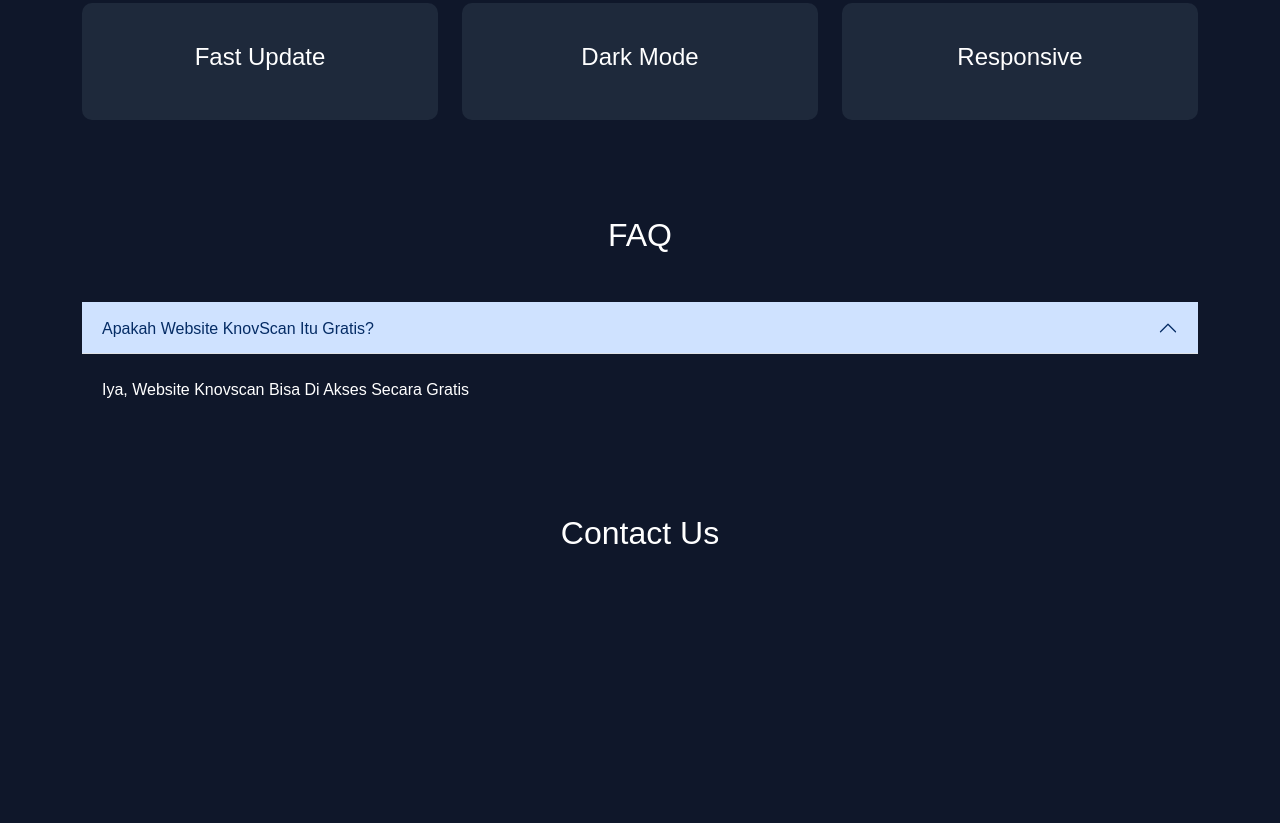
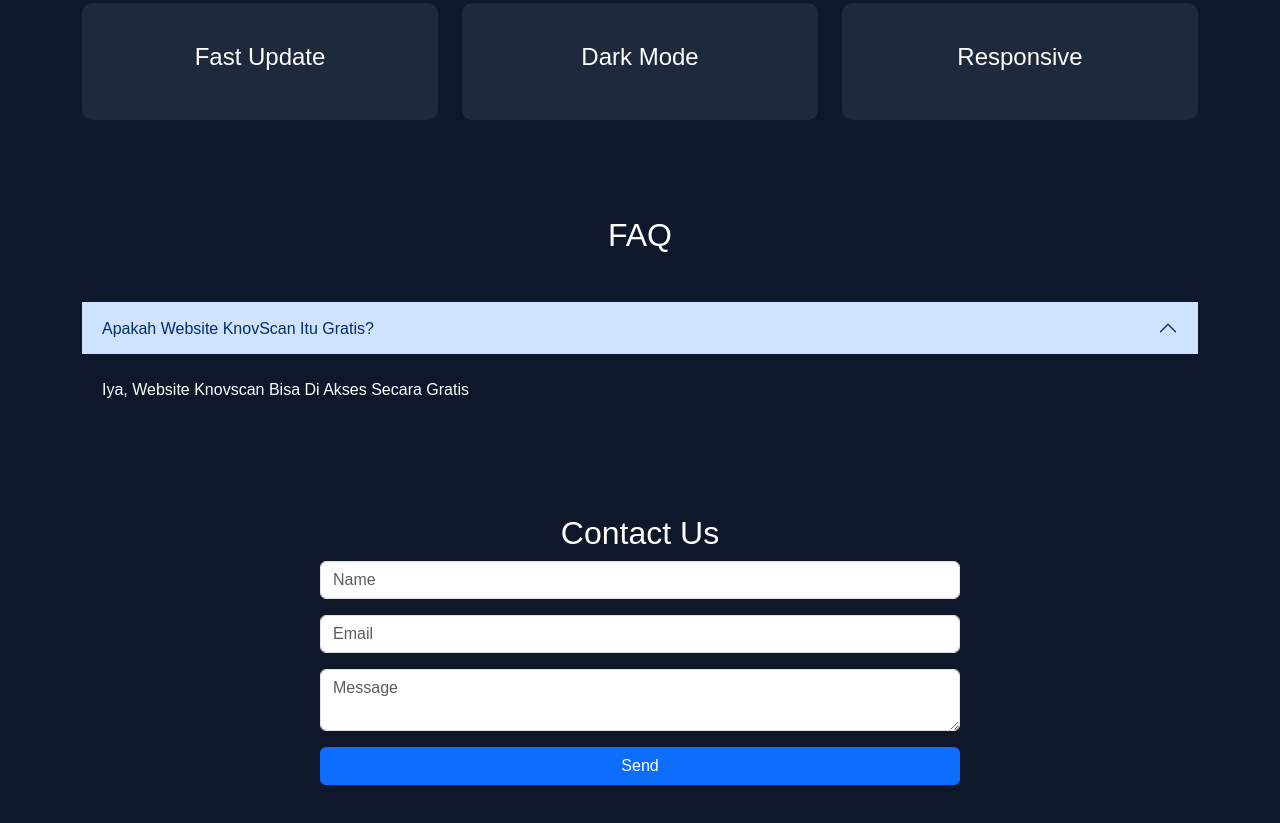
Before and after one commit to novandaaaa/UTSWeb_4A_0011, a plain HTML site: page index.html in a window 1280 px wide. Shown: the part 1590-2413 px from the top of the page. Before the commit the page ends 2199 px from the top, so only its background shows below. Drawn offline with nearby package versions, Linux system fonts and the light colour scheme.

Commit message:
menambahkan form dan input untuk contact us

```diff
--- a/index.html
+++ b/index.html
@@ -162,6 +162,17 @@
 <section id="contact" class="py-5 bg-dark-section">
     <div>
         <h2 class="text-center">Contact Us</h2>
+
+       <form class="w-50 mx-auto">
+
+            <input type="text" class="form-control mb-3" placeholder="Name">
+            <input type="email" class="form-control mb-3" placeholder="Email">
+            <textarea class="form-control mb-3" placeholder="Message"></textarea>
+            <button class="btn btn-primary w-100">
+                Send
+            </button>
+
+        </form>
     </div>
 </section>
 
```
